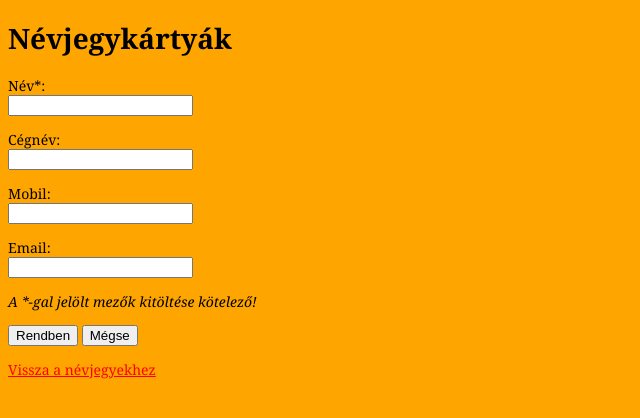
After one commit to READYonHub/php, a PHP site: page /felvitel.php in a window 1280 px wide. The commit adds this page. Shown: the top 418 px of the page, without its empty margins (0-640 px from the left). Run offline with PHP 8.4, Linux system fonts and the light colour scheme.

Commit message:
Add files via upload

```diff
--- /dev/null
+++ b/basic/9. nevjegyek/admin/felvitel.php
@@ -0,0 +1,100 @@
+<?php
+//Űrlap feldolgozása
+//a kitoltott inputokat elkuldes (postolás) után,ha létezik, akkor kiirja
+if (isset($_POST['rendben'])) {
+    print_r($_POST);
+    //javitasok, hogy pl. ne vigyenek be szóközöket,
+    //crosside scripting pl. <script>alert('Hello')</script> támadási forma, amikor gyakorlatilag bejuttatok valamit a rendszerbe
+    //ez egy támadható bevitelmezőt eredményez
+    /*
+    $nev    = $_POST['nev'];
+    $cegnev = $_POST['cegnev'];
+    $mobil  = $_POST['mobil'];
+    $email  = $_POST['email'];
+    */
+
+    //trim() egy karakterlánc függvény, a szövegelőtt és után lévő whiteSpace karakterek (tab, szóköz, enter) levágja
+    //van még r_trim() és l_trim()
+    //strtolower() kis betűkre alakit strtoupper() nagybetűkre alakít
+    //ucwords() a kezdo betuket nagyra alakítja
+    //ucfirst() a szoveg elsobetujét alakítja nagy betűvé
+    //strip_tags a tiltani lehet karaktereket (pl. <, !, +. nbs;, html entitások), és meglehet admni azokat is mit engedélyezek
+    $nev    = strip_tags(ucwords(strtolower(trim($_POST['nev']))));
+    $cegnev = strip_tags(trim($_POST['cegnev']));
+    $mobil  = strip_tags(trim($_POST['mobil']));
+    $email  = strip_tags(strtolower(trim($_POST['email'])));
+
+    //változók tísztitása
+
+    if (empty($nev))                            $hiba[] = "Nem adtál meg nevet!";
+    //strlen string hossz
+    elseif (strlen($nev) < 5)                   $hiba[] = "Rossz nevet adtál!";
+
+    if (!empty($mobil)  && strlen($mobil) < 9)  $hiba[] = "Rossz mobil számot adtál meg!";
+
+    //a filter_var megvizsgálja az email-t és a php beépített szintaktikai ellenőrzése FILTER_VALIDATE_EMAIL
+    if (!empty($mobil) && !filter_var($email, FILTER_VALIDATE_EMAIL))
+        $hiba[] = "Rossz e-mail címet adtál meg!";
+
+
+
+
+
+    //adatbazisba betöltés
+    require("../kapcsolat.php");
+    $sql = "INSERT INTO nevjegyek
+        (nev, cegnev, mobil, email)
+        VALUES
+        ('{$nev}', '{$cegnev}', '{$mobil}', '{$email}');";
+    mysqli_query($dbconn, $sql);
+    header("Location: lista.php");
+
+    exit();
+}
+
+
+
+
+
+?>
+<!DOCTYPE html>
+<html lang="hu">
+
+<head>
+    <meta charset="UTF-8">
+    <meta name="viewport" content="width=device-width, initial-scale=1.0">
+    <title>Névjegykártyák</title>
+    <link rel="stylesheet" href="stilus.css">
+
+</head>
+
+<body>
+    <h1>Névjegykártyák</h1>
+    <!--ha ures az action akkor magat ujrahivja es elorol sorrol sorra ujra ertelmezi a bongeszo-->
+    <form method="post" action="">
+        <p>
+            <label for="nev">Név*: </label><br>
+            <!-- required kötelezően kéri hogy tölsd ki amezőt-->
+            <input type="text" id="nev" name="nev" required>
+        </p>
+        <p>
+            <label for="cegnev">Cégnév: </label><br>
+            <input type="text" id="cegnev" name="cegnev">
+        </p>
+        <p>
+            <label for="mobil">Mobil: </label><br>
+            <input type="tel" id="mobil" name="mobil">
+        </p>
+        <p>
+            <label for="email">Email: </label><br>
+            <input type="email" id="email" name="email">
+        </p>
+        <p><em>A *-gal jelölt mezők kitöltése kötelező!</em></p>
+        <input type="submit" id="rendben" name="rendben" value="Rendben">
+        <!--a kezdeti üres állapotra állítja vissza az ürlapot-->
+        <input type="reset" value="Mégse">
+        <p><a href="lista.php">Vissza a névjegyekhez</a></p>
+    </form>
+</body>
+
+</html>
--- a/basic/9. nevjegyek/admin/lista.php
+++ b/basic/9. nevjegyek/admin/lista.php
@@ -63,7 +63,9 @@ $kimenet .= "</table>";
     -->
         <input type="search" id="kifejezes" name="kifejezes">
     </form>
+    <p><a href="felvitel.php">Új névjegy</a></p>
     <?php print $kimenet; ?>
+    <p><a href="felvitel.php">Új névjegy</a></p>
 </body>
 
 </html>
--- a/basic/9. nevjegyek/admin/stilus.css
+++ b/basic/9. nevjegyek/admin/stilus.css
@@ -30,7 +30,7 @@ tr {
 }
 
 tr:hover td {
-    color: red;
+    color: green;
     text-decoration: underline;
 }
 
@@ -59,3 +59,11 @@ td {
     padding: 8px;
     border: solid 1px black;
 }
+
+a {
+    color: red;
+}
+
+a:hover {
+    color: black;
+}
```
